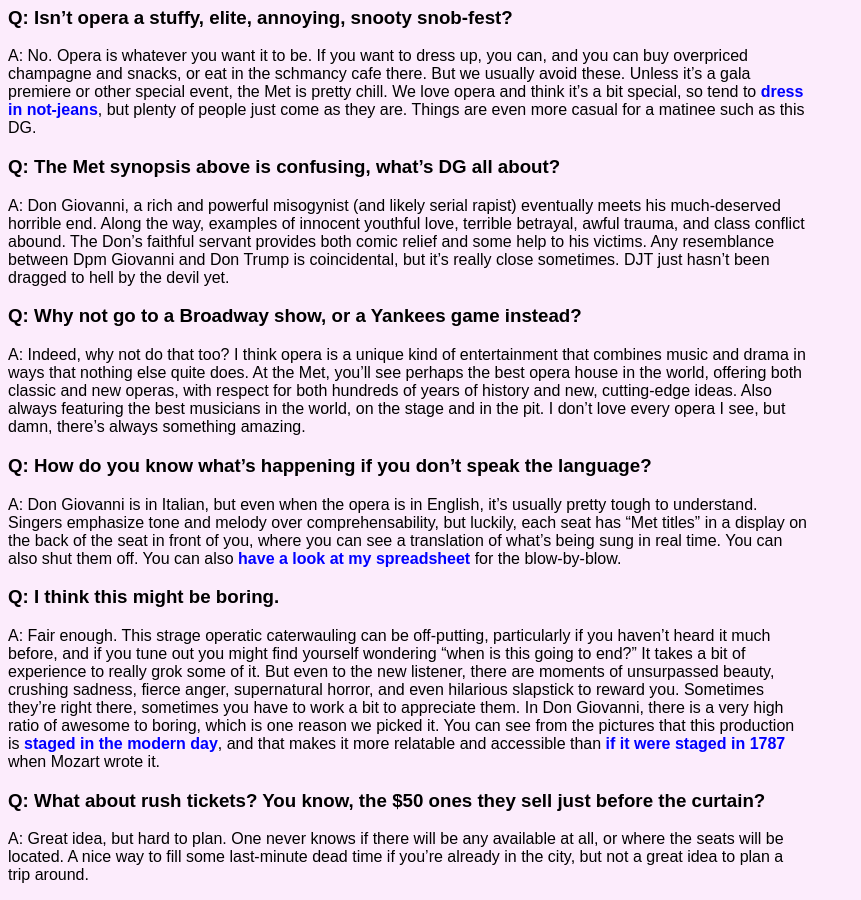
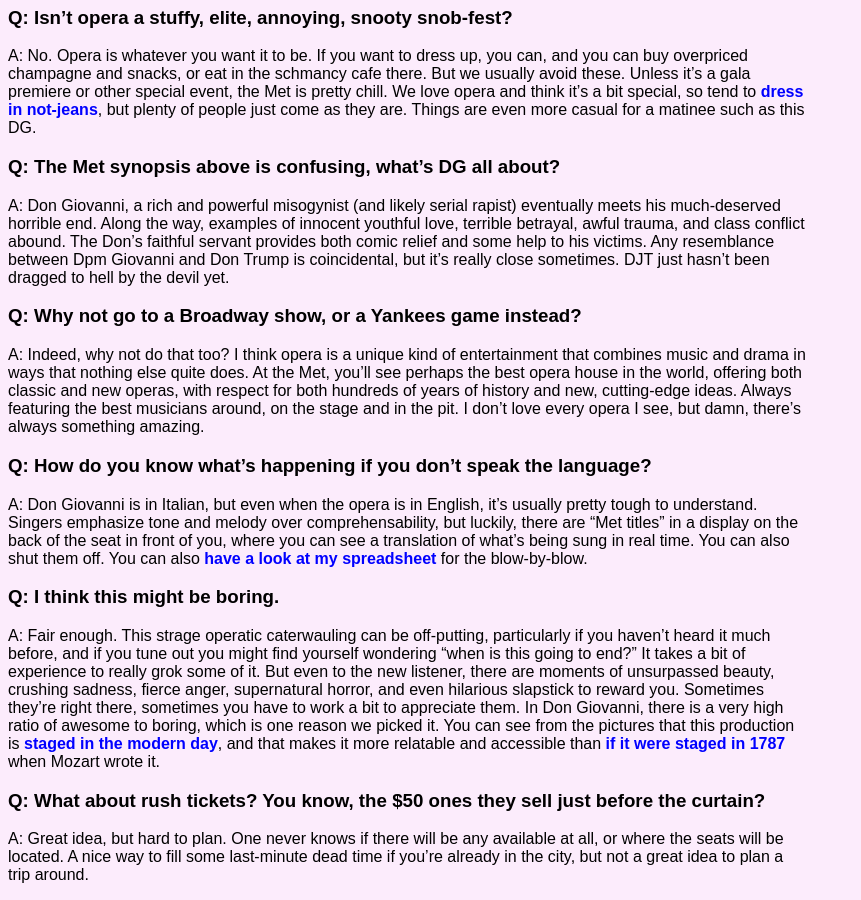
Before and after one commit to mkolon/mattkolon.com, a Jekyll site: the page built from _posts/2025-05-28-DG.md, in a window 1280 px wide and 900 px high, scrolled down 1260 px. Shown: the whole window, without its empty margins (0-861 px from the left). Built offline with Jekyll 4.4.1, drawn with Linux system fonts in a browser that asks for light colours.

Commit message:
small thingies

```diff
--- a/_posts/2025-05-28-DG.md
+++ b/_posts/2025-05-28-DG.md
@@ -52,10 +52,10 @@
 A: Don Giovanni, a rich and powerful misogynist (and likely serial rapist) eventually meets his much-deserved horrible end. Along the way, examples of innocent youthful love, terrible betrayal, awful trauma, and class conflict abound. The Don's faithful servant provides both comic relief and some help to his victims. Any resemblance between Dpm Giovanni and Don Trump is coincidental, but it's really close sometimes. DJT just hasn't been dragged to hell by the devil yet.
 
 ### Q: Why not go to a Broadway show, or a Yankees game instead?
-A: Indeed, why not do that too? I think opera is a unique kind of entertainment that combines music and drama in ways that nothing else quite does. At the Met, you'll see perhaps the best opera house in the world, offering both classic and new operas, with respect for both hundreds of years of history and new, cutting-edge ideas. Also always featuring the best musicians in the world, on the stage and in the pit. I don't love every opera I see, but damn, there's always something amazing.
+A: Indeed, why not do that too? I think opera is a unique kind of entertainment that combines music and drama in ways that nothing else quite does. At the Met, you'll see perhaps the best opera house in the world, offering both classic and new operas, with respect for both hundreds of years of history and new, cutting-edge ideas. Always featuring the best musicians around, on the stage and in the pit. I don't love every opera I see, but damn, there's always something amazing.
 
 ### Q: How do you know what's happening if you don't speak the language?
-A: Don Giovanni is in Italian, but even when the opera is in English, it's usually pretty tough to understand. Singers emphasize tone and melody over comprehensability, but luckily, each seat has "Met titles" in a display on the back of the seat in front of you, where you can see a translation of what's being sung in real time. You can also shut them off. You can also [have a look at my spreadsheet](https://docs.google.com/spreadsheets/d/1nfBMcUBQ4AmJUuS8T4Rb3mTORhxJ8MGeq3pH0p9tw3k/edit?gid=1260725754#gid=1260725754) for the blow-by-blow.
+A: Don Giovanni is in Italian, but even when the opera is in English, it's usually pretty tough to understand. Singers emphasize tone and melody over comprehensability, but luckily, there are "Met titles" in a display on the back of the seat in front of you, where you can see a translation of what's being sung in real time. You can also shut them off. You can also [have a look at my spreadsheet](https://docs.google.com/spreadsheets/d/1nfBMcUBQ4AmJUuS8T4Rb3mTORhxJ8MGeq3pH0p9tw3k/edit?gid=1260725754#gid=1260725754) for the blow-by-blow.
 
 ### Q: I think this might be boring.
 A: Fair enough. This strage operatic caterwauling can be off-putting, particularly if you haven't heard it much before, and if you tune out you might find yourself wondering "when is this going to end?" It takes a bit of experience to really grok some of it. But even to the new listener, there are moments of unsurpassed beauty, crushing sadness, fierce anger, supernatural horror, and even hilarious slapstick to reward you. Sometimes they're right there, sometimes you have to work a bit to appreciate them. In Don Giovanni, there is a very high ratio of awesome to boring, which is one reason we picked it. You can see from the pictures that this production is [staged in the modern day](https://www.metopera.org/season/2025-26-season/don-giovanni/), and that makes it more relatable and accessible than [if it were staged in 1787](https://chicagocritic.com/wp-content/uploads/2014/10/giov112.jpg) when Mozart wrote it.
```
